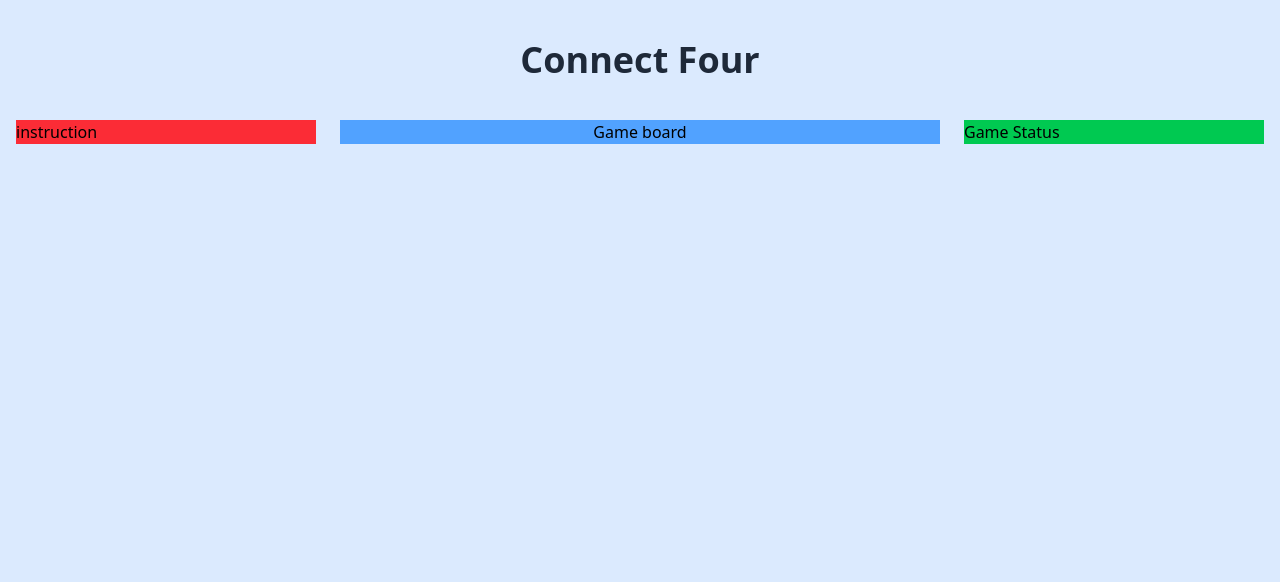
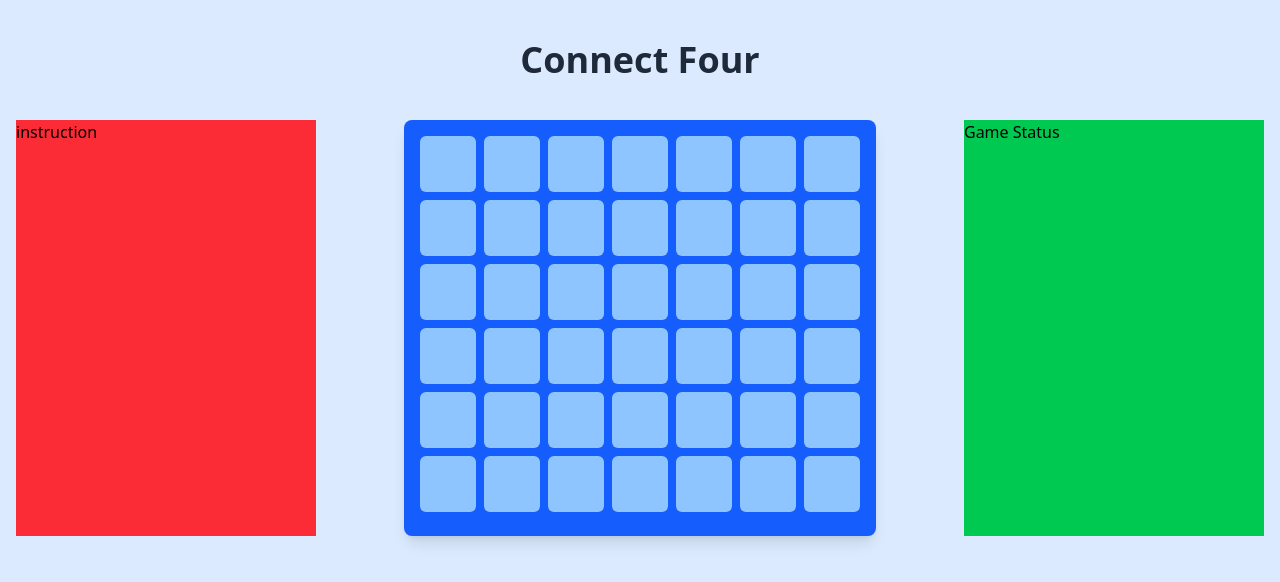
Before and after one commit to sehajini1/Connect-four, a React (Vite) app: page / in a window 1280 px wide. Shown: the top 582 px of the page. Built offline with nearby package versions, Linux system fonts and the light colour scheme.

Commit message:
added column and rows

```diff
--- a/src/components/GameBoardComponent.jsx
+++ b/src/components/GameBoardComponent.jsx
@@ -1,9 +1,31 @@
 import React from "react";
 
-export default function GameBoardComponent(){
+export default function GameBoardComponent({ board, dropToken }){
     return(
-        <>
-        Game board
-        </>
+        <div className="bg-blue-600 p-4 rounded-lg shadow-lg">
+      {board.map((row, rowIndex) => (
+        <div key={rowIndex} className="flex gap-2 mb-2">
+          {row.map((cell, colIndex) => (
+            <div
+              key={colIndex}
+              onClick={() => dropToken(colIndex)}
+              className={`
+                w-14 h-14 bg-blue-300 rounded-md cursor-pointer
+                flex items-center justify-center hover:scale-105 transition-transform
+              `}
+            >
+              {cell !== 0 && (
+                <div
+                  className={`
+                    w-10 h-10 rounded-full
+                    ${cell === 1 ? "bg-red-500" : "bg-yellow-400"}
+                  `}
+                />
+              )}
+            </div>
+          ))}
+        </div>
+      ))}
+    </div>
     );
 }
--- a/src/components/GamePage.jsx
+++ b/src/components/GamePage.jsx
@@ -1,9 +1,83 @@
-import React from "react";
+import React, { useState } from "react";
 import InstructionsComponent from "./InstructionsComponent";
 import GameBoardComponent from "./GameBoardComponent";
 import GameStatusComponent from "./GameStatusComponent";
 
 export default function GamePage(){
+    const [board, setBoard] = useState(() =>
+        Array(6).fill(null).map(() => Array(7).fill(0))
+    );
+    const [currentPlayer, setCurrentPlayer] = useState(1);
+    const [gameOver, setGameOver] = useState(false);
+    const [winner, setWinner] = useState(null);
+
+    const dropToken = (col) => {
+        if (gameOver) return;
+
+        let row = -1;
+        for (let i = 5; i >= 0; i--) {
+            if (board[i][col] === 0) {
+                row = i;
+                break;
+            }
+        }
+
+        if (row === -1) return;
+
+        const newBoard = board.map((r, i) =>
+            r.map((cell, j) => (i === row && j === col ? currentPlayer : cell))
+        );
+
+        setBoard(newBoard);
+
+        if (checkWin(newBoard, row, col, currentPlayer)) {
+            setWinner(currentPlayer);
+            setGameOver(true);
+        } else {
+            setCurrentPlayer(currentPlayer === 1 ? 2 : 1);
+        }
+    };
+
+    const checkWin = (board, row, col, player) => {
+        const directions = [
+            [0, 1],
+            [1, 0],
+            [1, 1],
+            [1, -1],
+        ];
+
+        for (let [dx, dy] of directions) {
+            let count = 1;
+
+            let r = row + dx;
+            let c = col + dy;
+            while (r >= 0 && r < 6 && c >= 0 && c < 7 && board[r][c] === player) {
+                count++;
+                r += dx;
+                c += dy;
+            }
+
+            r = row - dx;
+            c = col - dy;
+            while (r >= 0 && r < 6 && c >= 0 && c < 7 && board[r][c] === player) {
+                count++;
+                r -= dx;
+                c -= dy;
+            }
+
+            if (count >= 4) return true;
+        }
+
+        return false;
+    };
+
+    const resetGame = () => {
+        setBoard(Array(6).fill(null).map(() => Array(7).fill(0)));
+        setCurrentPlayer(1);
+        setGameOver(false);
+        setWinner(null);
+    };
+
     return(
         <div className="min-h-screen bg-blue-100 flex flex-col items-center pt-10 overflow-hidden">
             <h1 className="text-4xl font-bold mb-10 text-gray-800">Connect Four</h1>
@@ -13,8 +87,11 @@ export default function GamePage(){
                     <InstructionsComponent />
                 </div>
 
-                <div className="w-1/2 flex justify-center bg-blue-400">
-                    <GameBoardComponent />
+                <div className="w-1/2 flex justify-center">
+                    <GameBoardComponent
+                        board={board}
+                        dropToken={dropToken}
+                    />
                 </div>
 
                 <div className="w-1/4 min-w-[200px] bg-green-500">
```
